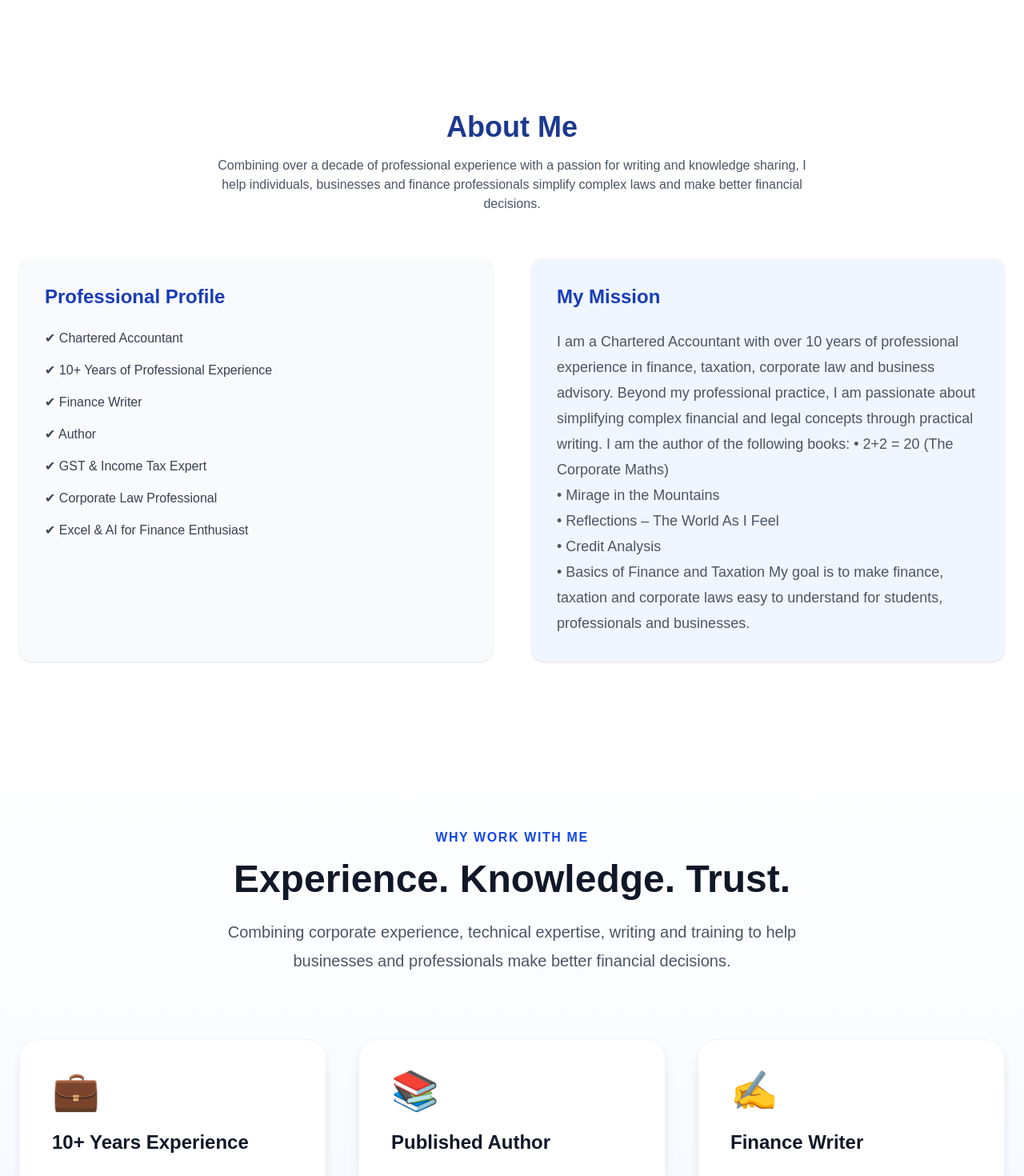
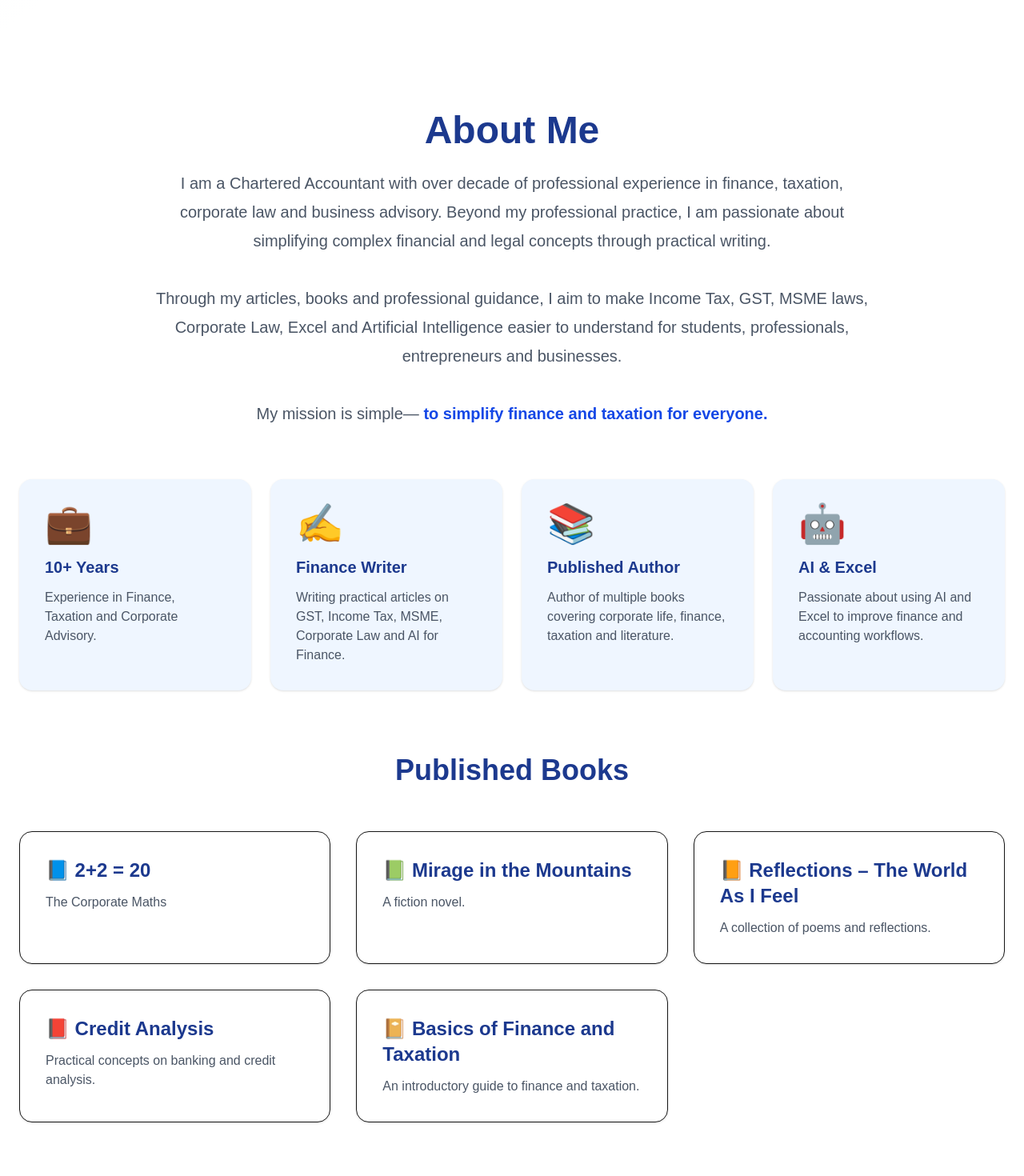
Before and after one commit to caanuragwriter/caanuragsharma-website, a Next.js app: page / in a window 1280 px wide. Shown: the part 960-2430 px from the top of the page at 80% size. Built offline with nearby package versions, Linux system fonts and the light colour scheme.

Commit message:
Fix Services navigation

```diff
--- a/components/About.tsx
+++ b/components/About.tsx
@@ -3,60 +3,153 @@ export default function About() {
     <section className="py-24 bg-white">
       <div className="max-w-7xl mx-auto px-6">
 
-        <h2 className="text-4xl font-bold text-center text-blue-900 mb-4">
-          About Me
-        </h2>
+        {/* Heading */}
 
-        <p className="text-center text-gray-600 max-w-3xl mx-auto mb-14">
-          Combining over a decade of professional experience with a passion for
-          writing and knowledge sharing, I help individuals, businesses and
-          finance professionals simplify complex laws and make better financial
-          decisions.
-        </p>
+        <div className="text-center mb-16">
+          <h2 className="text-5xl font-bold text-blue-900">
+            About Me
+          </h2>
 
-        <div className="grid md:grid-cols-2 gap-12">
+          <p className="text-xl text-gray-600 mt-6 max-w-4xl mx-auto leading-9">
+            I am a Chartered Accountant with over decade of professional
+            experience in finance, taxation, corporate law and business
+            advisory. Beyond my professional practice, I am passionate about
+            simplifying complex financial and legal concepts through practical
+            writing.
 
-          <div className="bg-gray-50 p-8 rounded-2xl shadow">
+            <br /><br />
 
-            <h3 className="text-2xl font-bold text-blue-800 mb-6">
-              Professional Profile
+            Through my articles, books and professional guidance, I aim to make
+            Income Tax, GST, MSME laws, Corporate Law, Excel and Artificial
+            Intelligence easier to understand for students, professionals,
+            entrepreneurs and businesses.
+
+            <br /><br />
+
+            My mission is simple—
+            <span className="font-semibold text-blue-700">
+              {" "}
+              to simplify finance and taxation for everyone.
+            </span>
+          </p>
+        </div>
+
+        {/* Highlights */}
+
+        <div className="grid md:grid-cols-2 lg:grid-cols-4 gap-6 mb-20">
+
+          <div className="bg-blue-50 rounded-2xl p-8 shadow hover:shadow-xl transition">
+            <div className="text-5xl mb-4">💼</div>
+
+            <h3 className="text-xl font-bold text-blue-900">
+              10+ Years
             </h3>
 
-            <ul className="space-y-4 text-gray-700">
-              <li>✔ Chartered Accountant</li>
-              <li>✔ 10+ Years of Professional Experience</li>
-              <li>✔ Finance Writer</li>
-              <li>✔ Author</li>
-              <li>✔ GST & Income Tax Expert</li>
-              <li>✔ Corporate Law Professional</li>
-              <li>✔ Excel & AI for Finance Enthusiast</li>
-            </ul>
-
+            <p className="text-gray-600 mt-3">
+              Experience in Finance, Taxation and Corporate Advisory.
+            </p>
           </div>
 
-          <div className="bg-blue-50 p-8 rounded-2xl shadow">
+          <div className="bg-blue-50 rounded-2xl p-8 shadow hover:shadow-xl transition">
+            <div className="text-5xl mb-4">✍️</div>
 
-            <h3 className="text-2xl font-bold text-blue-800 mb-6">
-              My Mission
+            <h3 className="text-xl font-bold text-blue-900">
+              Finance Writer
             </h3>
 
-            <p className="text-lg text-gray-600 leading-8 mt-6">
-I am a Chartered Accountant with over 10 years of professional experience in
-finance, taxation, corporate law and business advisory. Beyond my professional
-practice, I am passionate about simplifying complex financial and legal
-concepts through practical writing.
+            <p className="text-gray-600 mt-3">
+              Writing practical articles on GST, Income Tax, MSME, Corporate
+              Law and AI for Finance.
+            </p>
+          </div>
 
-I am the author of the following books:
+          <div className="bg-blue-50 rounded-2xl p-8 shadow hover:shadow-xl transition">
+            <div className="text-5xl mb-4">📚</div>
 
-• 2+2 = 20 (The Corporate Maths)<br />
-• Mirage in the Mountains<br />
-• Reflections – The World As I Feel<br />
-• Credit Analysis<br />
-• Basics of Finance and Taxation
+            <h3 className="text-xl font-bold text-blue-900">
+              Published Author
+            </h3>
 
-My goal is to make finance, taxation and corporate laws easy to understand for
-students, professionals and businesses.
-</p>
+            <p className="text-gray-600 mt-3">
+              Author of multiple books covering corporate life, finance,
+              taxation and literature.
+            </p>
+          </div>
+
+          <div className="bg-blue-50 rounded-2xl p-8 shadow hover:shadow-xl transition">
+            <div className="text-5xl mb-4">🤖</div>
+
+            <h3 className="text-xl font-bold text-blue-900">
+              AI & Excel
+            </h3>
+
+            <p className="text-gray-600 mt-3">
+              Passionate about using AI and Excel to improve finance and
+              accounting workflows.
+            </p>
+          </div>
+
+        </div>
+
+        {/* Published Books */}
+
+        <div>
+
+          <h2 className="text-4xl font-bold text-center text-blue-900 mb-14">
+            Published Books
+          </h2>
+
+          <div className="grid md:grid-cols-2 lg:grid-cols-3 gap-8">
+
+            <div className="bg-white border rounded-2xl p-8 shadow hover:shadow-xl transition">
+              <h3 className="text-2xl font-bold text-blue-900">
+                📘 2+2 = 20
+              </h3>
+
+              <p className="text-gray-600 mt-3">
+                The Corporate Maths
+              </p>
+            </div>
+
+            <div className="bg-white border rounded-2xl p-8 shadow hover:shadow-xl transition">
+              <h3 className="text-2xl font-bold text-blue-900">
+                📗 Mirage in the Mountains
+              </h3>
+
+              <p className="text-gray-600 mt-3">
+                A fiction novel.
+              </p>
+            </div>
+
+            <div className="bg-white border rounded-2xl p-8 shadow hover:shadow-xl transition">
+              <h3 className="text-2xl font-bold text-blue-900">
+                📙 Reflections – The World As I Feel
+              </h3>
+
+              <p className="text-gray-600 mt-3">
+                A collection of poems and reflections.
+              </p>
+            </div>
+
+            <div className="bg-white border rounded-2xl p-8 shadow hover:shadow-xl transition">
+              <h3 className="text-2xl font-bold text-blue-900">
+                📕 Credit Analysis
+              </h3>
+
+              <p className="text-gray-600 mt-3">
+                Practical concepts on banking and credit analysis.
+              </p>
+            </div>
+
+            <div className="bg-white border rounded-2xl p-8 shadow hover:shadow-xl transition">
+              <h3 className="text-2xl font-bold text-blue-900">
+                📔 Basics of Finance and Taxation
+              </h3>
+
+              <p className="text-gray-600 mt-3">
+                An introductory guide to finance and taxation.
+              </p>
+            </div>
 
           </div>
 
```
